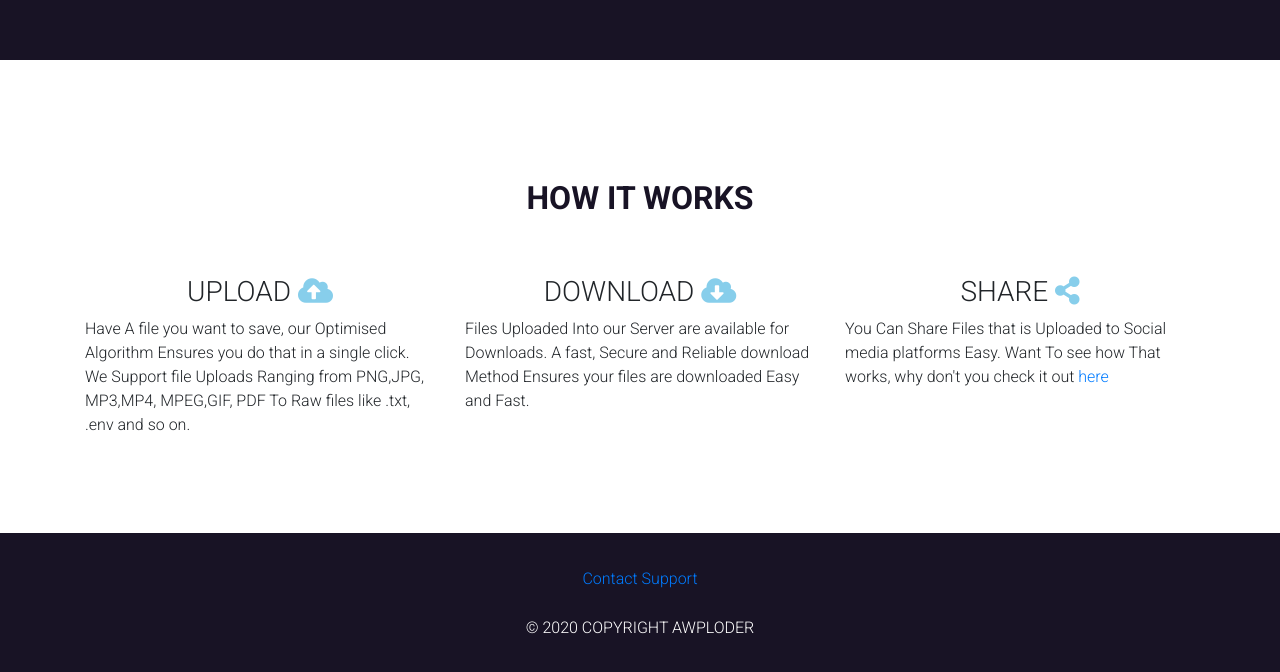
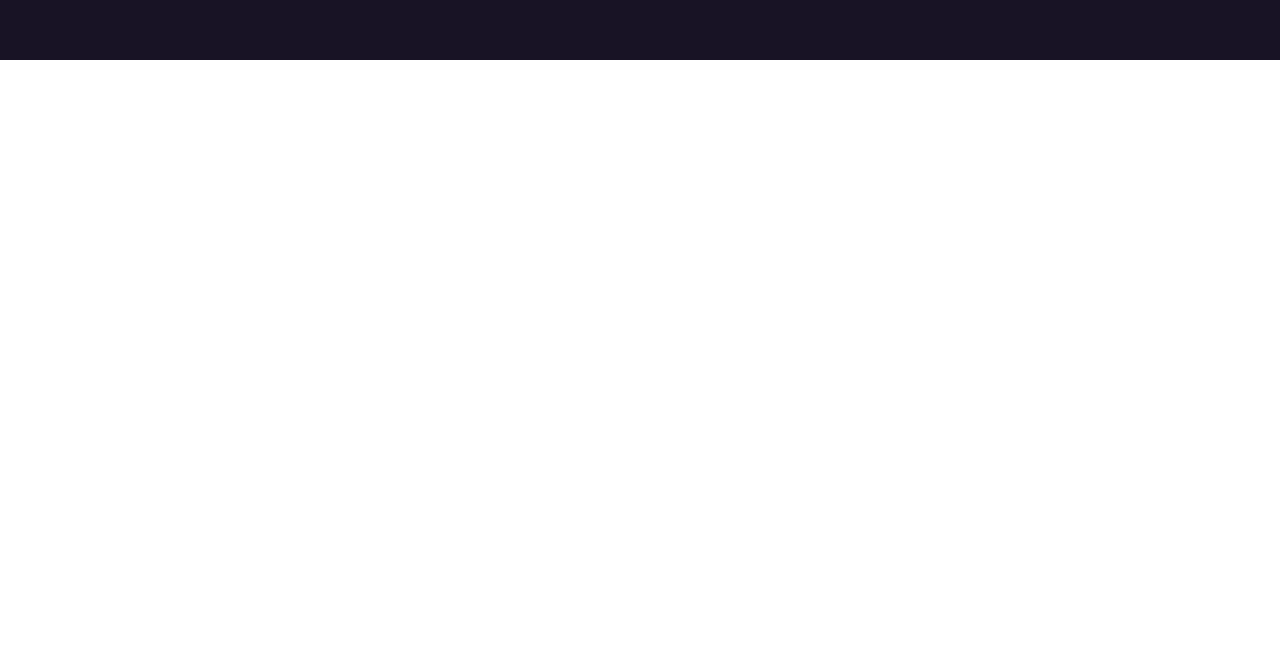
Before and after one commit to Ennyola/CloudShareClient, a React (Create React App) app in the folder cloudshareclient/: page / in a window 1280 px wide. Shown: the part 740-1412 px from the top of the page. After the commit the page ends 800 px from the top, so only its background shows below. Built offline with nearby package versions, Linux system fonts and the light colour scheme; what apollo-upload-client would draw is missing.

Commit message:
Landing page modified

```diff
--- a/cloudshareclient/src/components/LandingPage.js
+++ b/cloudshareclient/src/components/LandingPage.js
@@ -32,16 +32,16 @@ class LandingPage extends Component{
                         <div className = "container">
                             <div className="row">
                                 <div className="col-md-4">
-                                    <h3 className = "text-center"> UPLOAD <i className="fas fa-cloud-upload-alt"></i></h3>
-                                    <p >Have A file you want to save, our Optimised Algorithm Ensures you do that in a single click. We Support file Uploads Ranging from PNG,JPG, MP3,MP4, MPEG,GIF, PDF To Raw files like .txt, .env and so on. </p>
+                                    <h3 className = "text-center explanation-header"> UPLOAD <i className="fas fa-cloud-upload-alt"></i></h3>
+                                    <p className = "explanation">Have A file you want to save, our Optimised Algorithm Ensures you do that in a single click. We Support file Uploads Ranging from PNG,JPG, MP3,MP4, MPEG,GIF, PDF To Raw files like .txt, .env and so on. </p>
                                 </div>
                                 <div className="col-md-4">
-                                    <h3 className = "text-center"> DOWNLOAD <i className="fas fa-cloud-download-alt"></i></h3>
-                                    <p>Files Uploaded Into our Server are available for Downloads. A fast, Secure and Reliable download Method Ensures your files are downloaded Easy and Fast.</p>
+                                    <h3 className = "text-center explanation-header"> DOWNLOAD <i className="fas fa-cloud-download-alt"></i></h3>
+                                    <p className = "explanation">Files Uploaded Into our Server are available for Downloads. A fast, Secure and Reliable download Method Ensures your files are downloaded Easy and Fast.</p>
                                 </div>
                                 <div className="col-md-4">
-                                    <h3 className = "text-center"> SHARE <i className="fas fa-share-alt"></i></h3>
-                                    <p> You Can Share Files that is Uploaded to Social media platforms Easy. Want To see how That works, why don't you check it out <Link to = "/login">here</Link></p>
+                                    <h3 className = "text-center explanation-header"> SHARE <i className="fas fa-share-alt"></i></h3>
+                                    <p className = "explanation"> You Can Share Files that is Uploaded to Social media platforms Easy. Want To see how That works, why don't you check it out <Link to = "/login">here</Link></p>
                                 </div>
                             </div>
                         </div>
--- a/cloudshareclient/src/public/css/landing.css
+++ b/cloudshareclient/src/public/css/landing.css
@@ -1,10 +1,10 @@
 .landing {
     height: 100vh;
-    /* background-color: rgb(60, 74, 147); */
-    /* background-color: #100e17; */
+    overflow-x: hidden;
 }
 
 .landing-intro {
+    position: relative;
     background-color: #181325;
     height: 100vh;
 }
@@ -73,12 +73,13 @@
     font-weight: bold;
     color: #181325;
     text-align: center;
-    margin-top: 30px;
-    padding-bottom: 50px;
+    margin-top: 0px;
+    padding-bottom: 30px;
+    margin-left: -10px;
 }
 
 .how-it-works {
-    padding-top: 89px;
+    padding-top: 80px;
     padding-bottom: 80px;
 }
 
@@ -108,16 +109,27 @@
 }
 
 .landing-intro .fas {
+    color: white;
+}
+
+.go-down {
+    animation-iteration-count: infinite;
     position: absolute;
-    color: white;
     font-size: 40px;
-    /* margin-top: 45px; */
     top: 90%;
     left: 50%;
 }
 
-.go-down {
-    animation-iteration-count: infinite;
+.explanation-header {
+    margin-top: 34px;
+    font-weight: 400;
+    font-size: 35px;
+}
+
+.explanation {
+    font-weight: 400;
+    font-size: 18px;
+    margin-top: 30px;
 }
 
 @media (max-width:455px) {
```
